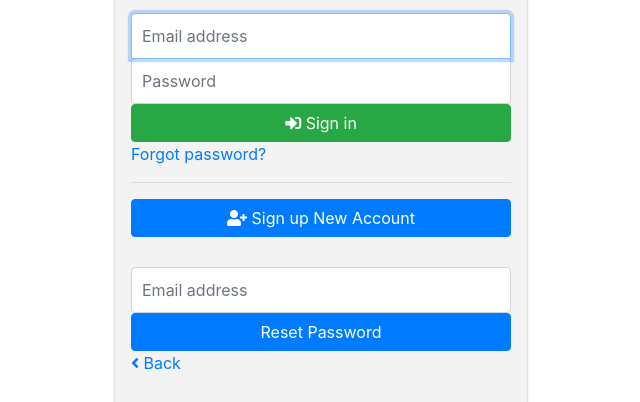
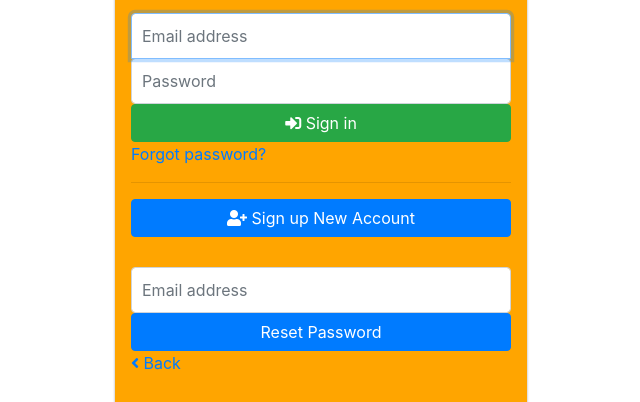
Before and after one commit to 123sincan/Pampangku, a plain HTML site: page view/login.html in a window 1280 px wide. Shown: the part 248-650 px from the top of the page, without its empty margins (319-959 px from the left). Drawn offline with nearby package versions, Linux system fonts and the light colour scheme.

Commit message:
Update login.html

```diff
--- a/view/login.html
+++ b/view/login.html
@@ -15,7 +15,7 @@
     <title>Bootstrap 4 Login/Register Form</title>
 </head>
 <body>
-    <div id="logreg-forms">
+    <div id="logreg-forms" style="background-color: #FFA500;">
         <form class="form-signin">
             <h1 class="h3 mb-3 font-weight-normal" style="text-align: center"> Sign in</h1>
             <div class="social-login">
```
